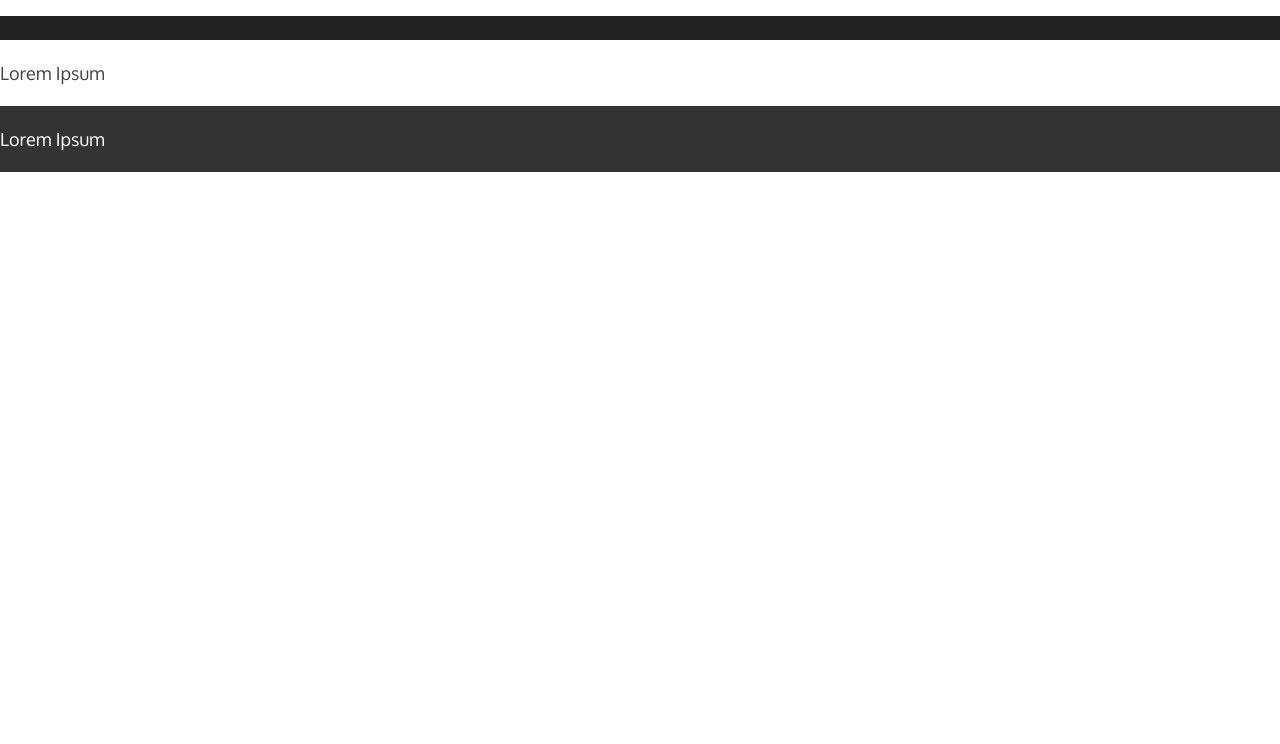
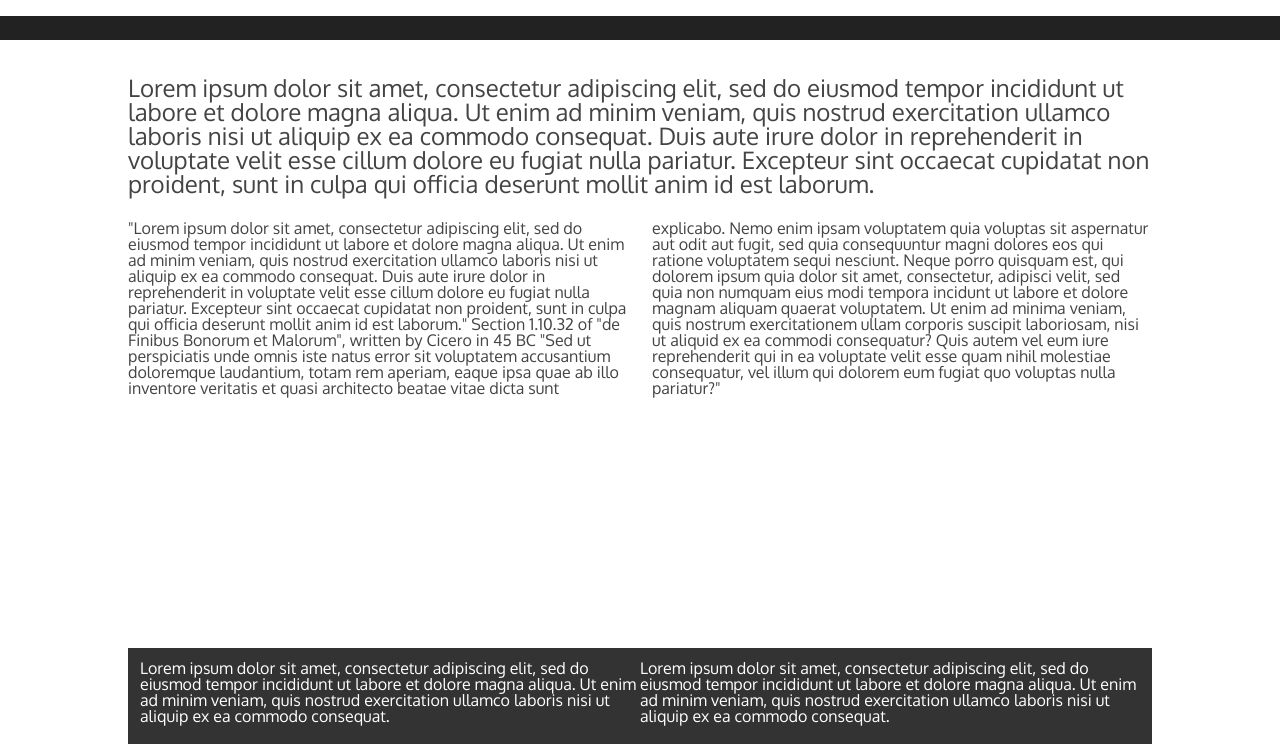
Before and after one commit to stephanLeece/werkstatt, a Gatsby site: page / in a window 1280 px wide. Shown: the part 56-800 px from the top of the page. Built offline with nearby package versions, Linux system fonts and the light colour scheme; Gatsby itself is replaced by a stand-in of ours.

Commit message:
layout style update

```diff
--- a/src/common/Typography/Typography.styled.js
+++ b/src/common/Typography/Typography.styled.js
@@ -15,12 +15,12 @@ const StyledH3 = styled.h3`
 `;
 
 const StyledH4 = styled.h4`
-    font-size: 24px;
+    font-size: 12px;
     font-family: 'Oxygen', sans-serif;
 `;
 
 const StyledP = styled.p`
-    font-size: 18px;
+    font-size: 16px;
     font-family: 'Oxygen', sans-serif;
 `;
 
--- a/src/screens/Home/Home.jsx
+++ b/src/screens/Home/Home.jsx
@@ -5,17 +5,61 @@ import {
   Title,
   Divider,
   MainSection,
-  MainText,
+  MainHeaderText,
+  MainBodyText,
   ContactSection,
-  ContactText,
-} from './Home.styled';
+  ContactCard,
+  ContactText
+} from "./Home.styled";
 
 const Home = () => (
   <Wrap>
     <Title>Begegnungs-Werkstatt</Title>
     <Divider />
-    <MainSection><MainText>Lorem Ipsum</MainText></MainSection>
-    <ContactSection><ContactText>Lorem Ipsum</ContactText></ContactSection>
+    <MainSection>
+      <MainHeaderText>
+        Lorem ipsum dolor sit amet, consectetur adipiscing elit, sed do eiusmod
+        tempor incididunt ut labore et dolore magna aliqua. Ut enim ad minim
+        veniam, quis nostrud exercitation ullamco laboris nisi ut aliquip ex ea
+        commodo consequat. Duis aute irure dolor in reprehenderit in voluptate
+        velit esse cillum dolore eu fugiat nulla pariatur. Excepteur sint
+        occaecat cupidatat non proident, sunt in culpa qui officia deserunt
+        mollit anim id est laborum.
+      </MainHeaderText>
+      <MainBodyText>
+        "Lorem ipsum dolor sit amet, consectetur adipiscing elit, sed do eiusmod
+        tempor incididunt ut labore et dolore magna aliqua. Ut enim ad minim
+        veniam, quis nostrud exercitation ullamco laboris nisi ut aliquip ex ea
+        commodo consequat. Duis aute irure dolor in reprehenderit in voluptate
+        velit esse cillum dolore eu fugiat nulla pariatur. Excepteur sint
+        occaecat cupidatat non proident, sunt in culpa qui officia deserunt
+        mollit anim id est laborum." Section 1.10.32 of "de Finibus Bonorum et
+        Malorum", written by Cicero in 45 BC "Sed ut perspiciatis unde omnis
+        iste natus error sit voluptatem accusantium doloremque laudantium, totam
+        rem aperiam, eaque ipsa quae ab illo inventore veritatis et quasi
+        architecto beatae vitae dicta sunt explicabo. Nemo enim ipsam voluptatem
+        quia voluptas sit aspernatur aut odit aut fugit, sed quia consequuntur
+        magni dolores eos qui ratione voluptatem sequi nesciunt. Neque porro
+        quisquam est, qui dolorem ipsum quia dolor sit amet, consectetur,
+        adipisci velit, sed quia non numquam eius modi tempora incidunt ut
+        labore et dolore magnam aliquam quaerat voluptatem. Ut enim ad minima
+        veniam, quis nostrum exercitationem ullam corporis suscipit laboriosam,
+        nisi ut aliquid ex ea commodi consequatur? Quis autem vel eum iure
+        reprehenderit qui in ea voluptate velit esse quam nihil molestiae
+        consequatur, vel illum qui dolorem eum fugiat quo voluptas nulla
+        pariatur?"
+      </MainBodyText>
+    </MainSection>
+    <ContactSection>
+      <ContactCard><ContactText>Lorem ipsum dolor sit amet, consectetur adipiscing elit, sed do eiusmod
+        tempor incididunt ut labore et dolore magna aliqua. Ut enim ad minim
+        veniam, quis nostrud exercitation ullamco laboris nisi ut aliquip ex ea
+        commodo consequat.</ContactText></ContactCard>
+      <ContactCard><ContactText>Lorem ipsum dolor sit amet, consectetur adipiscing elit, sed do eiusmod
+        tempor incididunt ut labore et dolore magna aliqua. Ut enim ad minim
+        veniam, quis nostrud exercitation ullamco laboris nisi ut aliquip ex ea
+        commodo consequat.</ContactText></ContactCard>
+    </ContactSection>
   </Wrap>
 );
 
--- a/src/screens/Home/Home.styled.js
+++ b/src/screens/Home/Home.styled.js
@@ -1,11 +1,13 @@
 import styled from "styled-components";
 
-import { StyledH1, StyledP } from 'src/common/Typography/Typography.styled';
+import { StyledH1, StyledH3, StyledP } from 'src/common/Typography/Typography.styled';
 
 const Wrap = styled.div`
   display: flex;
   flex-direction: column;
   align-items: center;
+  width: 100vw;
+  min-height: 100vh;
 `;
 
 const Title = styled(StyledH1)`
@@ -13,28 +15,47 @@ const Title = styled(StyledH1)`
 `;
 
 const Divider = styled.div`
-  width: 100vw;
+  width: 100%;
   height: 24px;
   background-color: #222222;
+  margin-bottom: 24px;
 `;
 
 const MainSection = styled.section`
-  width: 100vw;
-  padding: 24px 0;
+  display: flex;
+  flex-direction: column;
+  max-width: 1024px;
+  padding: 12px;
 `;
 
-const MainText = styled(StyledP)`
+const MainHeaderText = styled(StyledH3)`
   color: #444444;
+  margin-bottom: 24px;
+`;
+
+const MainBodyText = styled(StyledP)`
+  color: #444444;
+  column-count: 2;
+  column-gap: 24px;
 `;
 
 const ContactSection = styled.section`
   background-color: #333333;
-  width: 100vw;
-  padding: 24px 0;
+  display: flex;
+  justify-content: space-between;
+  margin-top: auto;
+  padding: 12px;
+`;
+
+const ContactCard = styled.div`
+  display: flex;
+  flex-direction: column;
+  max-width: 500px;
 `;
 
 const ContactText = styled(StyledP)`
   color: #ffffff;
+  margin-bottom: 8px;
 `;
 
 export {
@@ -42,7 +63,9 @@ export {
   Title,
   Divider,
   MainSection,
-  MainText,
+  MainHeaderText,
+  MainBodyText,
   ContactSection,
+  ContactCard,
   ContactText,
 }
```
Also changed, not shown: src/common/icons/Mail.jsx (added, +19 -0 lines), src/common/icons/Phone.jsx (added, +19 -0 lines).
